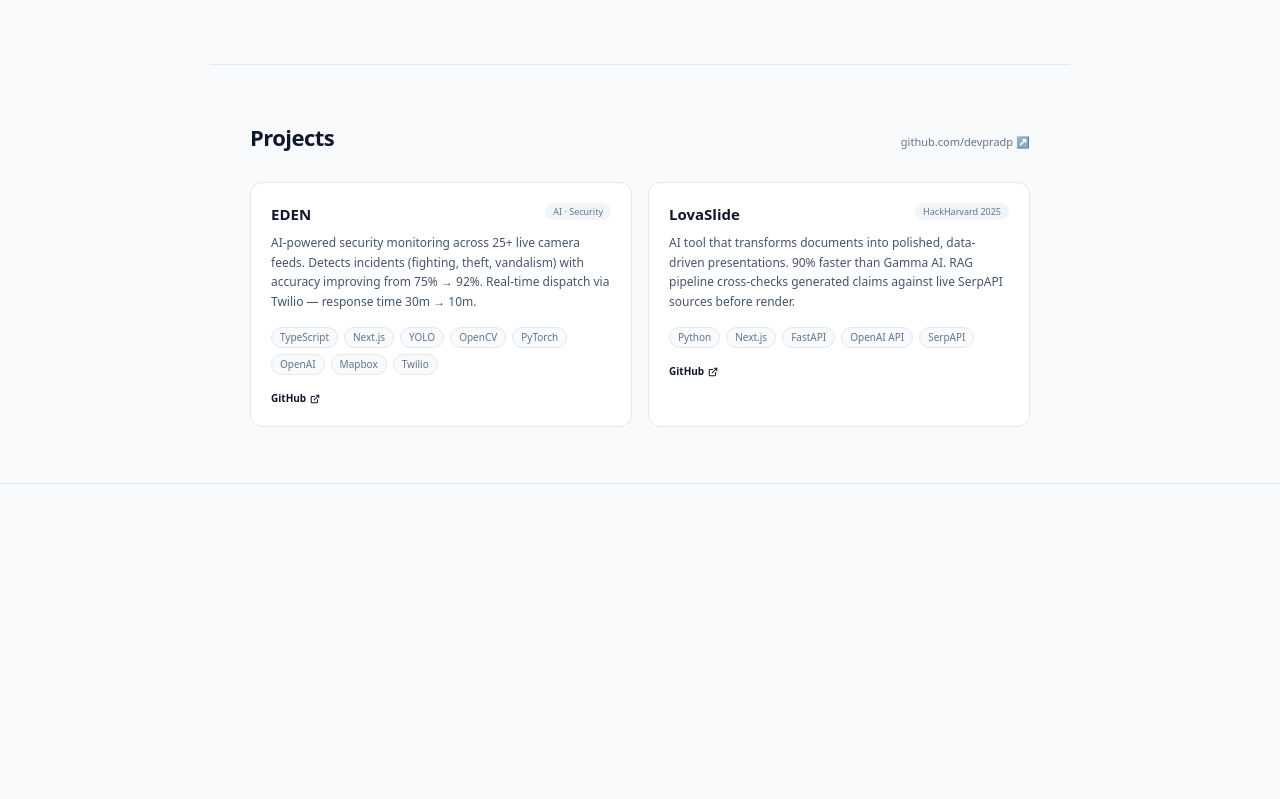
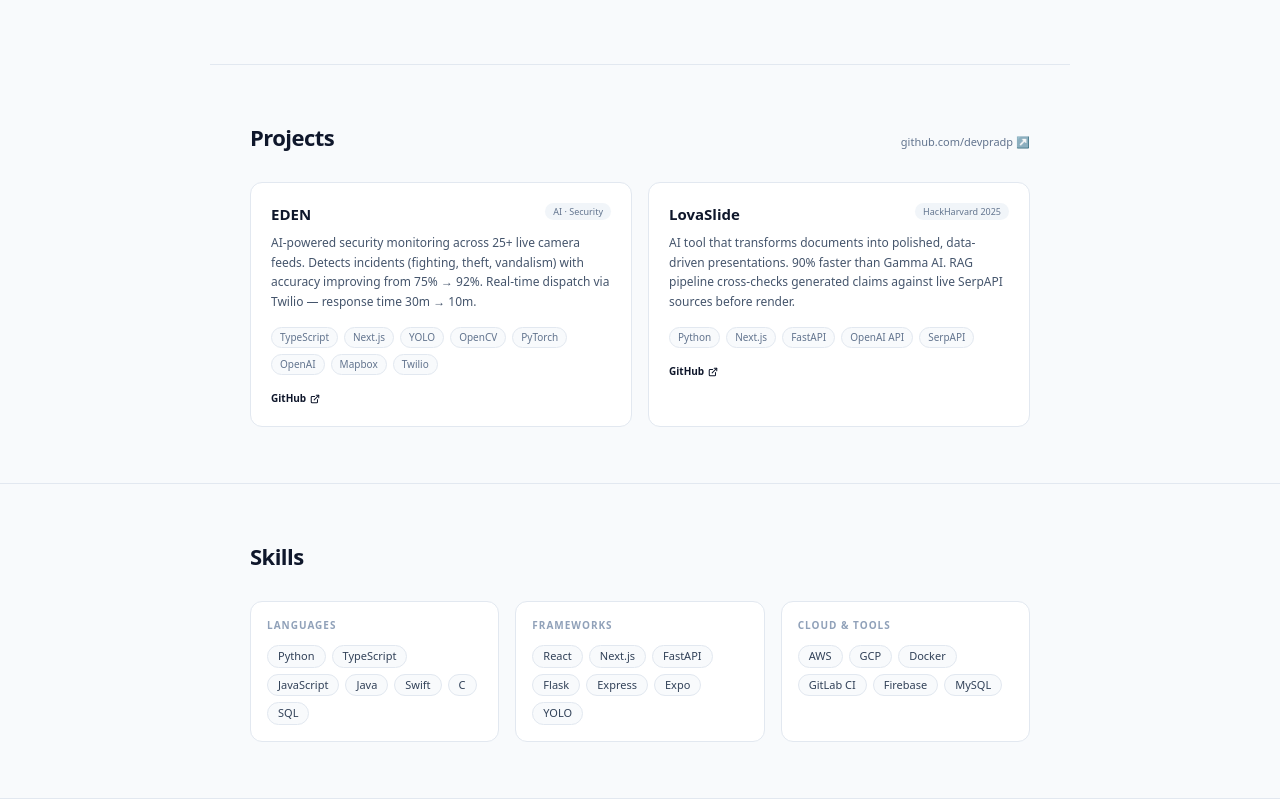
Before and after one commit to Devpradp/dev-portfolio, a Next.js app: page / in a window 1280 px wide. Shown: the part 476-1275 px from the top of the page. Before the commit the page ends 960 px from the top, so only its background shows below. Built offline with nearby package versions, Linux system fonts and the light colour scheme.

Commit message:
feat: add Skills section with three pill-group cards

```diff
--- a/app/page.tsx
+++ b/app/page.tsx
@@ -1,6 +1,7 @@
 import Nav from "@/components/Nav";
 import Hero from "@/components/Hero";
 import Projects from "@/components/Projects";
+import Skills from "@/components/Skills";
 
 export default function Home() {
   return (
@@ -9,6 +10,7 @@ export default function Home() {
       <div className="bg-slate-50 min-h-screen">
         <Hero />
         <Projects />
+        <Skills />
       </div>
     </>
   );
--- /dev/null
+++ b/components/Skills.tsx
@@ -0,0 +1,53 @@
+interface SkillGroup {
+  label: string;
+  skills: string[];
+}
+
+const skillGroups: SkillGroup[] = [
+  {
+    label: "Languages",
+    skills: ["Python", "TypeScript", "JavaScript", "Java", "Swift", "C", "SQL"],
+  },
+  {
+    label: "Frameworks",
+    skills: ["React", "Next.js", "FastAPI", "Flask", "Express", "Expo", "YOLO"],
+  },
+  {
+    label: "Cloud & Tools",
+    skills: ["AWS", "GCP", "Docker", "GitLab CI", "Firebase", "MySQL"],
+  },
+];
+
+export default function Skills() {
+  return (
+    <section id="skills" className="border-b border-slate-200">
+      <div className="max-w-portfolio mx-auto px-5 sm:px-10 py-14">
+        <h2 className="font-heading text-[22px] font-extrabold text-slate-900 tracking-tight mb-7">
+          Skills
+        </h2>
+        <div className="grid grid-cols-1 sm:grid-cols-3 gap-4">
+          {skillGroups.map((group) => (
+            <div
+              key={group.label}
+              className="bg-white border border-slate-200 rounded-xl p-4"
+            >
+              <p className="text-[10px] font-bold tracking-widest uppercase text-slate-400 mb-3">
+                {group.label}
+              </p>
+              <div className="flex flex-wrap gap-1.5">
+                {group.skills.map((skill) => (
+                  <span
+                    key={skill}
+                    className="text-[11px] bg-slate-50 border border-slate-200 text-slate-700 px-2.5 py-0.5 rounded-full"
+                  >
+                    {skill}
+                  </span>
+                ))}
+              </div>
+            </div>
+          ))}
+        </div>
+      </div>
+    </section>
+  );
+}
```
